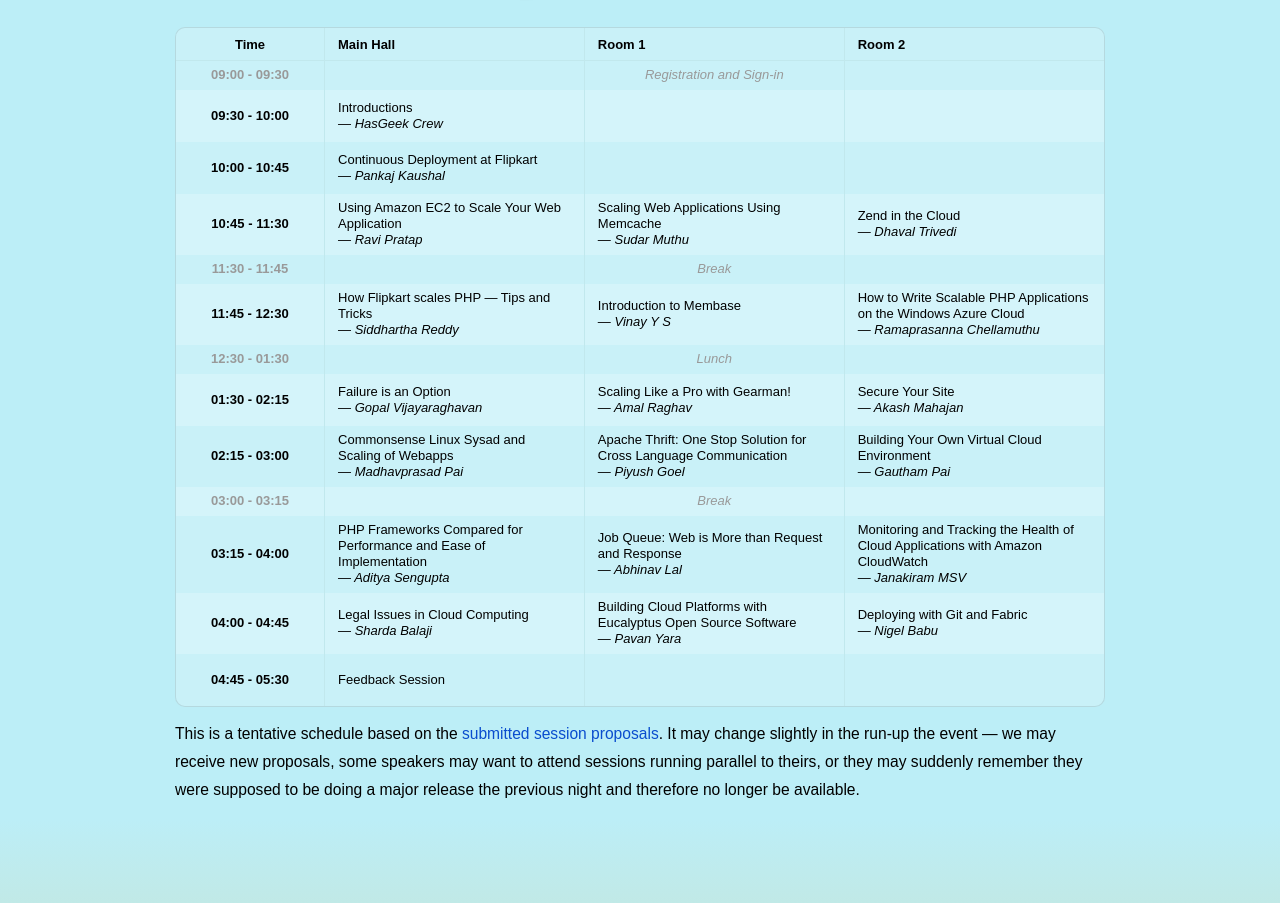
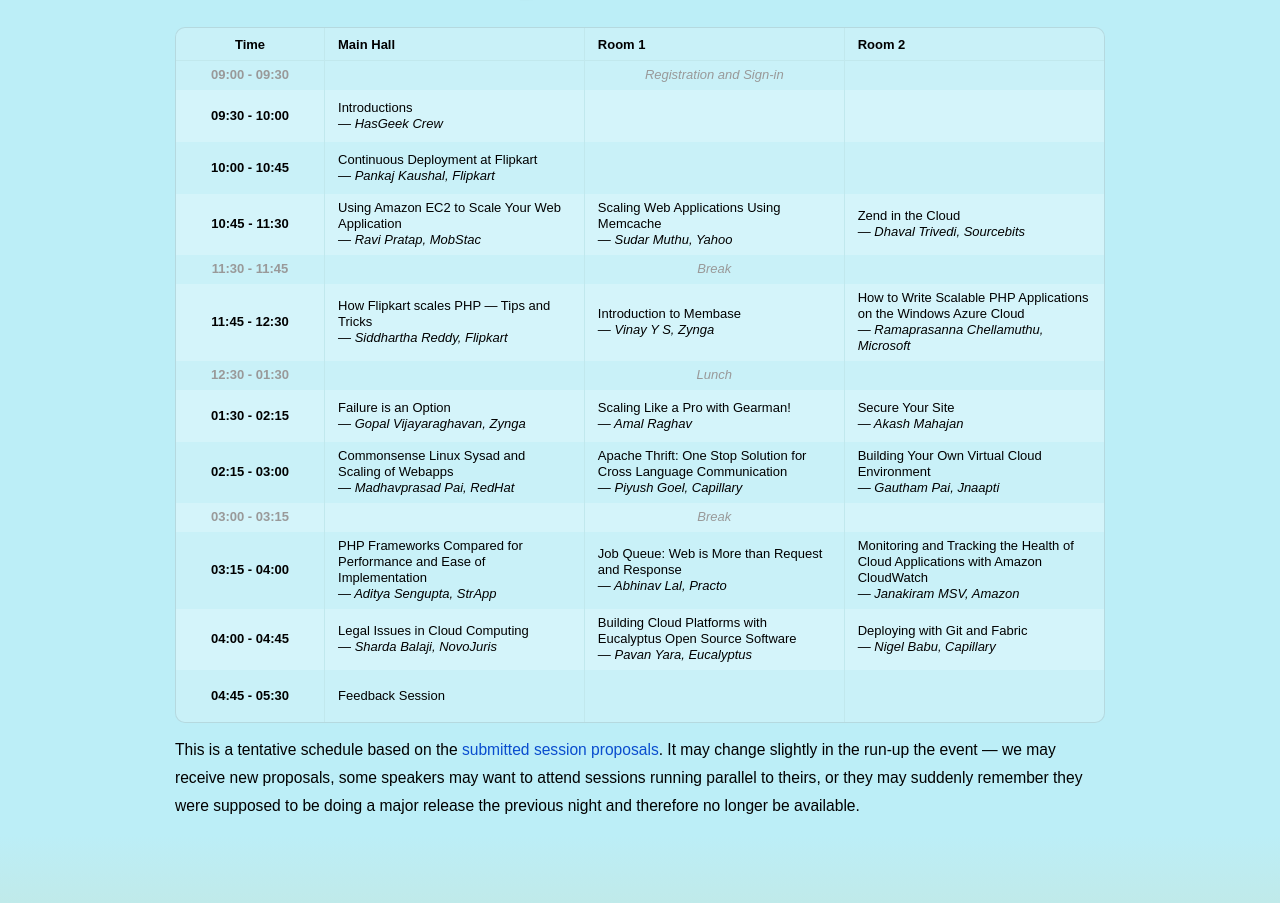
Before and after one commit to hasgeek/phpcloud, a PHP site: page / in a window 1280 px wide. Shown: the part 2815-3718 px from the top of the page. Run offline with PHP 8.4, Linux system fonts and the light colour scheme; some libraries are stand-ins or nearby versions.

Commit message:
y u not know speakers work at cool places

```diff
--- a/www/index.php
+++ b/www/index.php
@@ -460,7 +460,7 @@
                   <td>
                     <a class="session-popup" target="_blank" href="http://funnel.hasgeek.in/phpcloud/12-continuous-deployment-at-flipkart">
                       <span class="session">Continuous Deployment at Flipkart</span>
-                      <span class="speaker">Pankaj Kaushal</span>
+                      <span class="speaker">Pankaj Kaushal, Flipkart</span>
                     </a>
                   </td>
                   <td></td>
@@ -471,19 +471,19 @@
                   <td>
                     <a class="session-popup" target="_blank" href="http://funnel.hasgeek.in/phpcloud/7-using-amazon-ec2-to-scale-your-web-application">
                       <span class="session">Using Amazon EC2 to Scale Your Web Application</span>
-                      <span class="speaker">Ravi Pratap</span>
+                      <span class="speaker">Ravi Pratap, MobStac</span>
                     </a>
                   </td>
                   <td>
                     <a class="session-popup" target="_blank" href="http://funnel.hasgeek.in/phpcloud/6-scaling-web-applications-using-memcache">
                       <span class="session">Scaling Web Applications Using Memcache</span>
-                      <span class="speaker">Sudar Muthu</span>
+                      <span class="speaker">Sudar Muthu, Yahoo</span>
                     </a>
                   </td>
                   <td>
                     <a class="session-popup" target="_blank" href="http://funnel.hasgeek.in/phpcloud/5-zend-on-the-cloud">
                       <span class="session">Zend in the Cloud</span>
-                      <span class="speaker">Dhaval Trivedi</span>
+                      <span class="speaker">Dhaval Trivedi, Sourcebits</span>
                     </a>
                   </td>
                 </tr>
@@ -498,19 +498,19 @@
                   <td>
                     <a class="session-popup" target="_blank" href="http://funnel.hasgeek.in/phpcloud/16-how-flipkart-scales-php-tips-tricks">
                       <span class="session">How Flipkart scales PHP — Tips and Tricks</span>
-                      <span class="speaker">Siddhartha Reddy</span>
+                      <span class="speaker">Siddhartha Reddy, Flipkart</span>
                     </a>
                   </td>
                   <td>
                     <a class="session-popup" target="_blank" href="http://funnel.hasgeek.in/phpcloud/14-introduction-to-membase">
                       <span class="session">Introduction to Membase</span>
-                      <span class="speaker">Vinay Y S</span>
+                      <span class="speaker">Vinay Y S, Zynga</span>
                     </a>
                   </td>
                   <td>
                     <a class="session-popup" target="_blank" href="http://funnel.hasgeek.in/phpcloud/21-how-to-write-scalable-php-applications-on-windows-azure-cloud">
                       <span class="session">How to Write Scalable PHP Applications on the Windows Azure Cloud</span>
-                      <span class="speaker">Ramaprasanna Chellamuthu</span>
+                      <span class="speaker">Ramaprasanna Chellamuthu, Microsoft</span>
                     </a>
                   </td>
                 </tr>
@@ -525,7 +525,7 @@
                   <td>
                     <a class="session-popup" target="_blank" href="http://funnel.hasgeek.in/phpcloud/28-failure-is-an-option">
                       <span class="session">Failure is an Option</span>
-                      <span class="speaker">Gopal Vijayaraghavan</span>
+                      <span class="speaker">Gopal Vijayaraghavan, Zynga</span>
                     </a>
                   </td>
                   <td>
@@ -546,19 +546,19 @@
                   <td>
                     <a class="session-popup" target="_blank" href="http://funnel.hasgeek.in/phpcloud/15-commonsense-linux-sysad-and-scaling-of-webapps">
                       <span class="session">Commonsense Linux Sysad and Scaling of Webapps</span>
-                      <span class="speaker">Madhavprasad Pai</span>
+                      <span class="speaker">Madhavprasad Pai, RedHat</span>
                     </a>
                   </td>
                   <td>
                     <a class="session-popup" target="_blank" href="http://funnel.hasgeek.in/phpcloud/25-apache-thrift-one-stop-solution-for-cross-language-communication">
                       <span class="session">Apache Thrift: One Stop Solution for Cross Language Communication</span>
-                      <span class="speaker">Piyush Goel</span>
+                      <span class="speaker">Piyush Goel, Capillary</span>
                     </a>
                   </td>
                   <td>
                     <a class="session-popup" target="_blank" href="http://funnel.hasgeek.in/phpcloud/13-building-your-own-virtual-cloud-environment">
                       <span class="session">Building Your Own Virtual Cloud Environment</span>
-                      <span class="speaker">Gautham Pai</span>
+                      <span class="speaker">Gautham Pai, Jnaapti</span>
                     </a>
                   </td>
                 </tr>
@@ -573,19 +573,19 @@
                   <td>
                     <a class="session-popup" target="_blank" href="http://funnel.hasgeek.in/phpcloud/4-php-frameworks-performance-compared-for-performance-and-ease-of-implementation">
                       <span class="session">PHP Frameworks Compared for Performance and Ease of Implementation</span>
-                      <span class="speaker">Aditya Sengupta</span>
+                      <span class="speaker">Aditya Sengupta, StrApp</span>
                     </a>
                   </td>
                   <td>
                     <a class="session-popup" target="_blank" href="http://funnel.hasgeek.in/phpcloud/26-job-queue-web-is-more-than-request-and-response">
                       <span class="session">Job Queue: Web is More than Request and Response</span>
-                      <span class="speaker">Abhinav Lal</span>
+                      <span class="speaker">Abhinav Lal, Practo</span>
                     </a>
                   </td>
                   <td>
                     <a class="session-popup" target="_blank" href="http://funnel.hasgeek.in/phpcloud/32-monitoring-and-tracking-the-health-of-cloud-applications-with-amazon-cloudwatch">
                       <span class="session">Monitoring and Tracking the Health of Cloud Applications with Amazon CloudWatch</span>
-                      <span class="speaker">Janakiram MSV</span>
+                      <span class="speaker">Janakiram MSV, Amazon</span>
                     </a>
                   </td>
                 </tr>
@@ -594,19 +594,19 @@
                   <td>
                     <a class="session-popup" target="_blank" href="http://funnel.hasgeek.in/phpcloud/19-legal-issues-in-cloud-computing">
                       <span class="session">Legal Issues in Cloud Computing</span>
-                      <span class="speaker">Sharda Balaji</span>
+                      <span class="speaker">Sharda Balaji, NovoJuris</span>
                     </a>
                   </td>
                   <td>
                     <a class="session-popup" target="_blank" href="http://funnel.hasgeek.in/phpcloud/30-building-cloud-platforms-with-eucalyptus-open-source-software">
                       <span class="session">Building Cloud Platforms with Eucalyptus Open Source Software</span>
-                      <span class="speaker">Pavan Yara </span>
+                      <span class="speaker">Pavan Yara, Eucalyptus</span>
                     </a>
                   </td>
                   <td>
                     <a class="session-popup" target="_blank" href="http://funnel.hasgeek.in/phpcloud/1-deploying-with-fabric">
                       <span class="session">Deploying with Git and Fabric</span>
-                      <span class="speaker">Nigel Babu</span>
+                      <span class="speaker">Nigel Babu, Capillary</span>
                     </a>
                   </td>
                 </tr>
```
